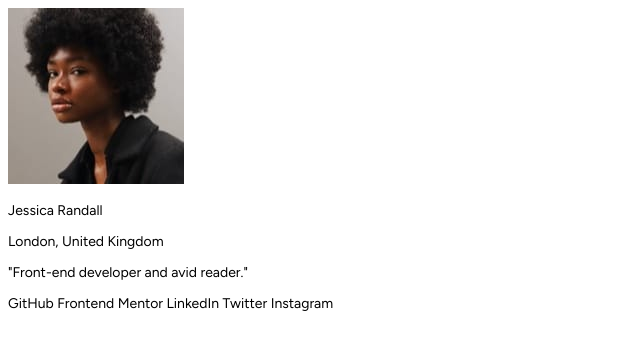
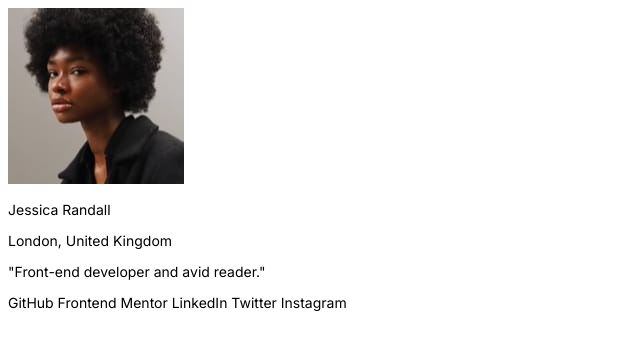
Before and after one commit to g-akca/social-links-profile, a plain HTML site: page index.html in a window 1280 px wide. Shown: the whole page, without its empty margins (0-640 px from the left). Drawn offline with Linux system fonts and the light colour scheme.

Commit message:
Fix font name

```diff
--- a/styles.css
+++ b/styles.css
@@ -8,5 +8,5 @@
 
 body {
     font-size: 14px;
-    font-family: 'Figtree', sans-serif;
+    font-family: 'Inter', sans-serif;
 }
```
